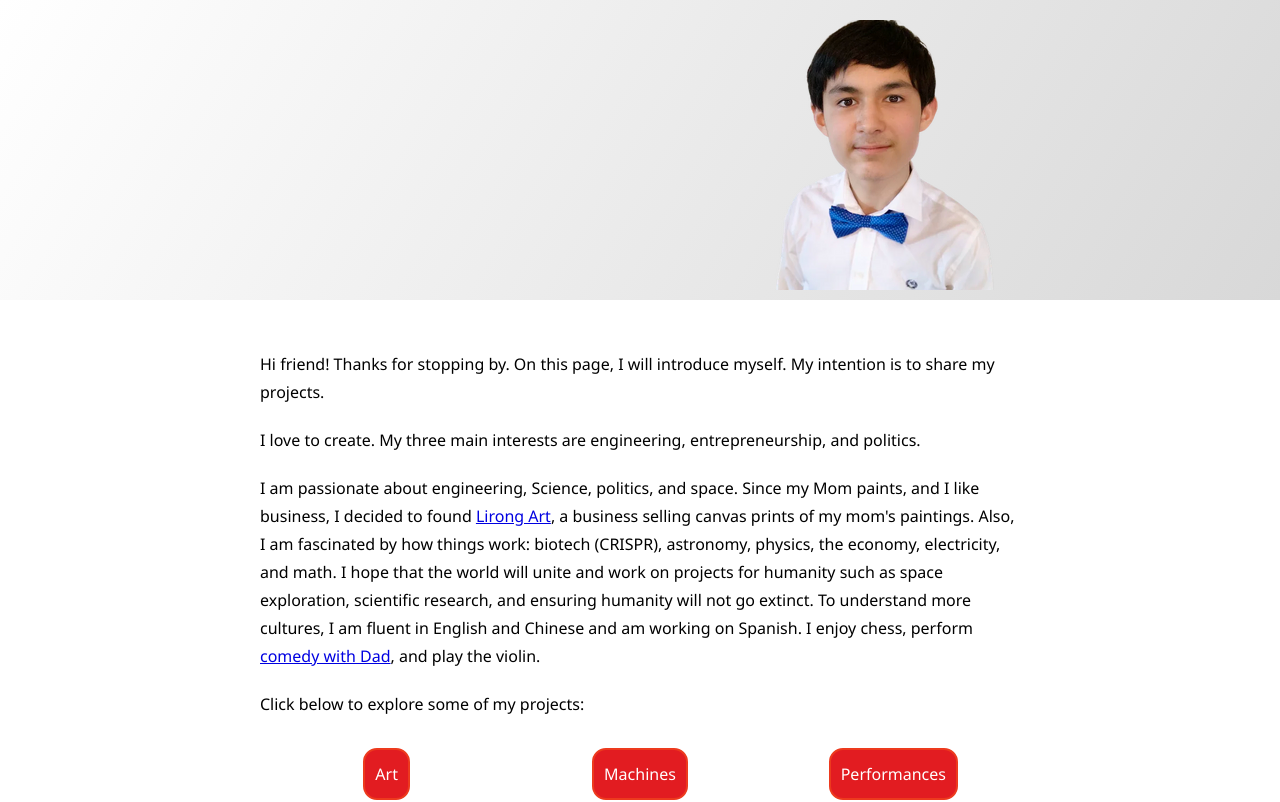
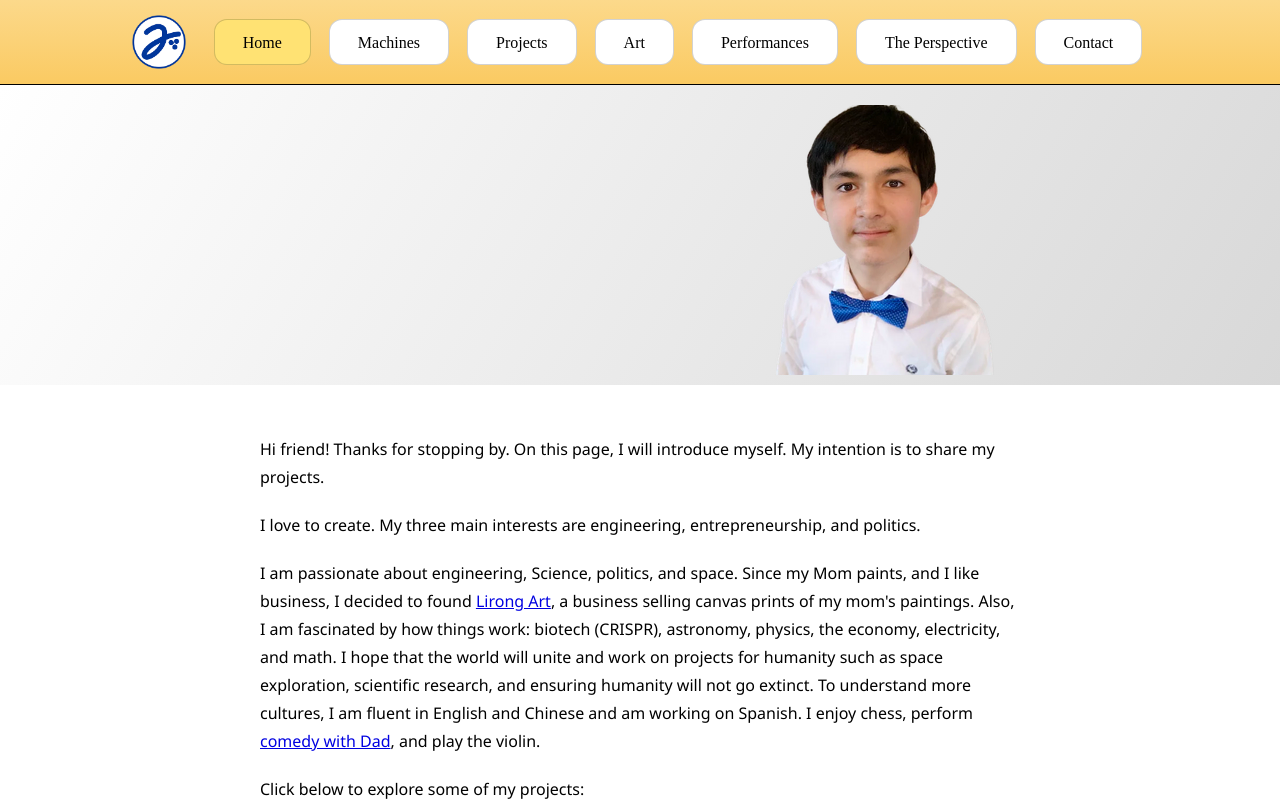
Before and after one commit to JoelGrayson/joelgrayson.com, a Next.js app: page / in a window 1280 px wide. Shown: the top 802 px of the page. Built offline with nearby package versions, Linux system fonts and the light colour scheme.

Commit message:
Header circle logo

```diff
--- a/pages/404.js
+++ b/pages/404.js
@@ -7,7 +7,7 @@ export default function Custom404() {
     return (<Page>
         <div className='flex justify-center items-center p-24'>
             <div className="left">
-                <Image width='455px' height='342px' src={shrug} />
+                <Image width='455px' height='342px' src={shrug} alt='Shrug' />
             </div>
             <div className="right flex flex-col items-center gap-8">
                 <h1 className='text-5xl font-bold'>404</h1>
--- a/pages/components/Footer.js
+++ b/pages/components/Footer.js
@@ -16,9 +16,7 @@ function Footer() {
             >
                 <YoutubeSvg/>
                 <div className='flex items-end'>
-                    <Image src={src}
-                        className='w-13 color-[#0F1CA0] hue-rotate-30 brightness-[0.5]'
-                    />
+                    <Image src={src} className='w-13 color-[#0F1CA0] hue-rotate-30 brightness-[0.5]' alt='S' />
                     <span className='text-xl text-[#0F1CA0]'>laphappy</span>
                 </div>
             </a>
--- a/pages/components/Header.js
+++ b/pages/components/Header.js
@@ -1,17 +1,26 @@
 import {useRouter} from 'next/router';
-import Head from 'next/head';
+// import Head from 'next/head';
+import Image from 'next/image';
+import Link from 'next/link';
+import circle from './circle.png';
 
-function Header() {
+export default function Header() {
     const { asPath }=useRouter() //the path (window object cannot be used)
 
     return (
         //Classname order: gradient, border, other
-        <Head>
+        <header>
             <nav className='
                 border-solid border-b-[1px] border-black p-3
                 bg-gradient-to-b from-[#fcd98b] to-[#faca62]
-            w-full flex justify-center'>
-                <ul className='flex list-none'>
+                w-full flex justify-center'
+            >
+                <ul className='flex list-none items-center'>
+                    <Link href='/'><a>
+                        <li className='flex items-center pr-4'>
+                            <Image src={circle} width='60px' height='60px' alt='logo' />
+                        </li>
+                    </a></Link>
                     <HeaderItem asPath={asPath} link='/'>Home</HeaderItem>
                     <HeaderItem asPath={asPath} link='/machines'>Machines</HeaderItem>
                     <HeaderItem asPath={asPath} link='/projects'>Projects</HeaderItem>
@@ -21,16 +30,16 @@ function Header() {
                     <HeaderItem asPath={asPath} link='/contact'>Contact</HeaderItem>
                 </ul>
             </nav>
-        </Head>
+        </header>
     );
 }
-export default Header;
 
 function HeaderItem({link /*a href's link*/, asPath, children}) { //highlighted if is current page
     let isActivePage=(link===asPath); //determines if button is yellow or white
 
     return (
-        <a href={link}>
+        <Link href={link}>
+            <a>
                 <li className={`${isActivePage ? 'bg-[#FFE273]' : 'bg-white'} mx-[9px] rounded-[13px] py-[0.6rem] px-7
                 border-solid border-[#11111130] border-[0.2px]
                 hover:bg-[#ffe062]
@@ -39,5 +48,6 @@ function HeaderItem({link /*a href's link*/, asPath, children}) { //highlighted
                     style={{fontFamily: 'AvenirMedium'}}>{children}</button>
                 </li>
             </a>
+        </Link>
     );
 }
--- a/pages/components/Page.js
+++ b/pages/components/Page.js
@@ -1,7 +1,7 @@
 import Header from './Header';
 import Footer from './Footer';
 
-export default ({children})=>{
+export default function Page({children}) {
     return <>
         <Header/>
         <main>{children}</main>
--- a/pages/contact/index.js
+++ b/pages/contact/index.js
@@ -1,7 +1,7 @@
 // import styles from'./contact.css';
 import Talking from './talking/talking';
 
-function Contact() {
+export default function Contact() {
     return (
         <div>
             <style jsx>{
@@ -30,7 +30,7 @@ function Contact() {
             <div className='border-black border-solid border-2 w-[540px] h-[540px] mx-auto rounded-3xl my-[100px]
             flex flex-col items-center justify-around
             leading-loose bg-[#fff0d4]'> {/*Box*/}
-                <h2>I'd Love to Talk with You</h2>
+                <h2>I&apos;d Love to Talk with You</h2>
                 <p>Fill out the form below or email <a href='mailto:joel@joelgrayson.com'>joel@joelgrayson.com</a></p>
                 <form id='contactForm' method='POST' className='flex flex-col items-center'>
                     <div className='w-full flex justify-around'>
@@ -46,5 +46,3 @@ function Contact() {
         </div>
     );
 }
-
-export default Contact;
--- a/pages/index.js
+++ b/pages/index.js
@@ -2,6 +2,7 @@ import Image from 'next/image'
 import Page from './components/Page';
 import joelGraysonPortrait from './Home/Joel Grayson Portrait.webp';
 import signature from './home/signature.gif';
+import circle from './components/circle.png';
 
 export default function Home() {
     return (<Page>
@@ -31,7 +32,7 @@ export default function Home() {
                 <p>Hi friend! Thanks for stopping by. On this page, I will introduce myself. My intention is to share my projects.</p>
                 <p>I love to create. My three main interests are engineering, entrepreneurship, and politics.</p>
                 <p>I am passionate about engineering, Science, politics, and space. Since my Mom paints, and I like business, I
-                decided to found <a href='https://lirongart.com'>Lirong Art</a>, a business selling canvas prints of my mom's paintings. Also, I am fascinated by
+                decided to found <a href='https://lirongart.com'>Lirong Art</a>, a business selling canvas prints of my mom&apos;s paintings. Also, I am fascinated by
                 how things work: biotech (CRISPR), astronomy, physics, the economy, electricity, and math. I hope that the world
                 will unite and work on projects for humanity such as space exploration, scientific research, and ensuring
                 humanity will not go extinct. To understand more cultures, I am fluent in English and Chinese and am working on
```
Also changed, not shown: styles/Buttons.css (deleted, +0 -19 lines), styles/Buttons.sass (deleted, +0 -16 lines), pages/components/circle.png (added), 1 other file (tests, documents, lock files or other folders). Lines whose indentation alone changed are shown as unchanged.
